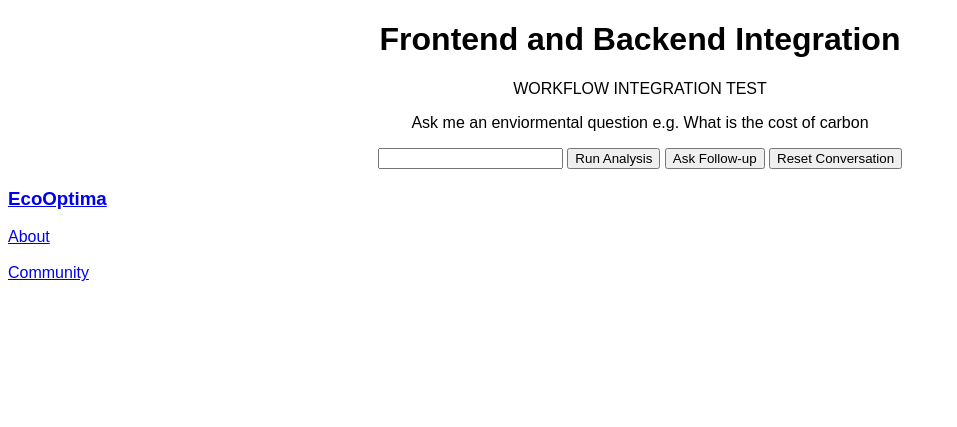
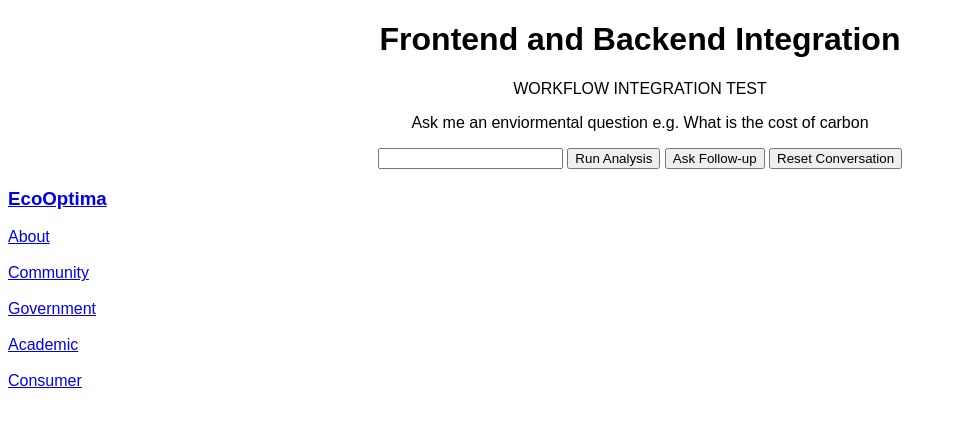
Before and after one commit to anthonyrohloff/ecooptima-agentic-workflow, a Flask app: page / in a window 1280 px wide. Shown: the top 427 px of the page, without its empty margins (0-957 px from the left). Run offline with Flask 3, Linux system fonts and the light colour scheme.

Commit message:
added more pages

```diff
--- a/app.py
+++ b/app.py
@@ -26,9 +26,25 @@ def _get_session_state() -> dict:
 def home():
     return render_template("index.html")
 
+@app.route("/about")
+def about():
+    return render_template("about.html")
+
 @app.route("/community")
 def community():
     return render_template("community.html")
+
+@app.route("/academic")
+def academic():
+    return render_template("academic.html")
+
+@app.route("/consumer")
+def consumer():
+    return render_template("consumer.html")
+
+@app.route("/government")
+def government():
+    return render_template("government.html")
 
 @app.route("/response", methods=["POST"])
 def workFlowRoute():
--- a/templates/about.html
+++ b/templates/about.html
@@ -4,6 +4,7 @@
         <title>About EcoOptima</title>
     </head>
     <body>
+        <h3 align="left"><a href="{{ url_for('home') }}">EcoOptima</a>
         <h1>Abstract</h1>
         <p>The Green Foundation is seeking proposals for a net-positive, integrated strategic model that delivers a prioritized continuum of high-impact, low-cost climate solutions. This proposal introduces EcoOptima (Algorithm-Driven System for Sustainable Value Optimization), a comprehensive framework designed to accelerate climate change mitigation.  The system integrates advanced analytics with both nature-based and engineering solutions to recommend scalable, evidence-based actions tailored to diverse stakeholders—communities, consumers, businesses, governments, and academic institutions. By aligning environmental and economic value, the framework enables practical strategies that maximize positive impact, reduce costs, and support long-term sustainability. The world is undergoing profound transformation. Climate disruption, the rise of generative artificial intelligence (AI), and growing social fragmentation are reshaping how we live, work, and learn. These forces of change are interconnected, driven by the convergence of technological innovation and the disruption of natural systems. To navigate this new era, we must accelerate high-payoff strategies that deliver both direct and indirect returns—creating resilience, equity, and sustainable value. </p>
 </body>
--- a/templates/index.html
+++ b/templates/index.html
@@ -25,8 +25,11 @@
 
     <td width="200" valign="top" bgcolor="#e6e6e6">
         <h3><a href="{{ url_for('home') }}">EcoOptima</a></h3>
-        <a href="about.html">About</a><br><br>
-        <a href="{{ url_for('community') }}">Community</a>
+        <a href="{{ url_for('about') }}">About</a><br><br>
+        <a href="{{ url_for('community') }}">Community</a><br><br>
+        <a href="{{ url_for('government') }}">Government</a><br><br>
+        <a href="{{ url_for('academic') }}">Academic</a><br><br>
+        <a href="{{ url_for('consumer') }}">Consumer</a><br><br>
 
     </td>
 
```
Also changed, not shown: templates/academic.html (added, +13 -0 lines), templates/carbon-cost.html (added, +8 -0 lines), templates/consumer.html (added, +12 -0 lines), templates/government.html (added, +12 -0 lines), templates/plant-matrix.html (added).
